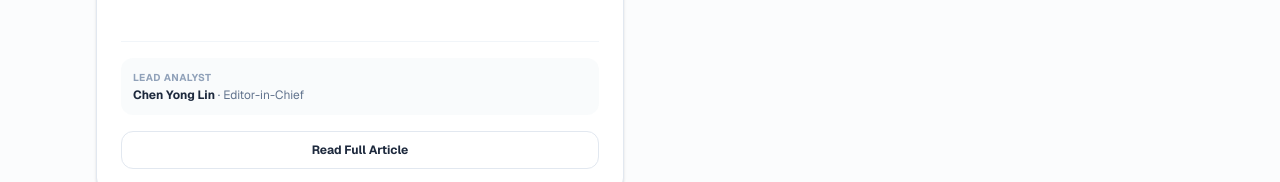
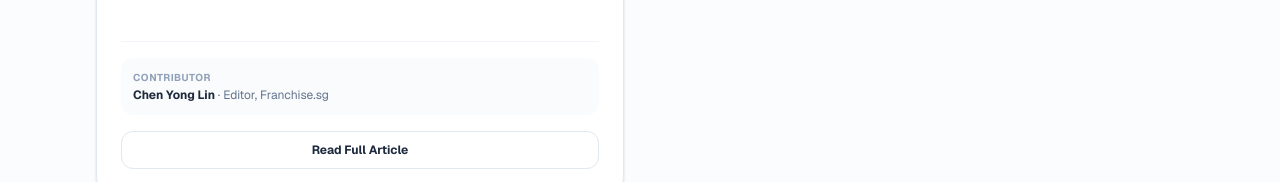
Before and after one commit to ft-synergist/franchise_sg, a Next.js app: page /insights in a window 1280 px wide. Shown: the part 718-900 px from the top of the page. Built offline with nearby package versions, Linux system fonts and the light colour scheme.

Commit message:
eeat: streamline contributor parameters to simple editor tracking models

```diff
--- a/app/insights/page.tsx
+++ b/app/insights/page.tsx
@@ -26,7 +26,7 @@ const articles = [
         excerpt: 'The promise of 30%+ passive ROI has collapsed under real criminal court charges in Singapore. Read our hard hitting article on real equipment setup fees, empty location tricks, and how to verify actual unit economics before you lose your capital.',
         category: 'Franchise Scam Alert',
         author: 'Chen Yong Lin',
-        role: 'Editor-in-Chief',
+        role: 'Editor',
         date: 'July 12, 2026'
     }
 ];
@@ -35,7 +35,7 @@ export default function InsightsHubPage() {
     return (
         <div className="min-h-screen bg-slate-50/60 text-slate-900 antialiased font-sans w-full text-left">
 
-            {/* Dynamic Header Block */}
+            {/* Header Block */}
             <header className="bg-gradient-to-r from-teal-900 via-slate-950 to-slate-950 text-white py-20 px-6 border-b border-slate-800">
                 <div className="max-w-6xl mx-auto px-4 sm:px-6 lg:px-8 text-left">
 
@@ -48,14 +48,13 @@ export default function InsightsHubPage() {
                         Franchise Insights
                     </h1>
 
-                    {/* Exact User-Optimized Intent Copy Block */}
                     <p className="text-slate-300 mt-4 text-base sm:text-lg max-w-3xl font-normal leading-relaxed">
                         Don&apos;t sign a franchise agreement blindly. We break down the real data and numbers investors care about: franchise trends and growth, initial setup fees, ongoing royalties, hidden operational costs, projected breakeven timelines, and transparent EBITDA margins across Singapore and Asia Region.
                     </p>
                 </div>
             </header>
 
-            {/* Main Listing Layout - Misleading Subheader Completely Stripped */}
+            {/* Main Listing Layout */}
             <main className="max-w-6xl mx-auto px-4 sm:px-6 lg:px-8 py-16">
 
                 {/* Dynamic Card Layout Grid */}
@@ -83,11 +82,12 @@ export default function InsightsHubPage() {
                                 </p>
                             </Link>
 
+                            {/* Clean, Grounded Contributor Box (Fluff Removed) */}
                             <div className="mt-4 border-t border-slate-100 pt-4 flex flex-col gap-2">
                                 <div className="bg-slate-50/80 p-3 rounded-xl flex flex-col">
-                                    <span className="text-[10px] font-bold text-slate-400 uppercase tracking-wider block">Lead Analyst</span>
+                                    <span className="text-[10px] font-bold text-slate-400 uppercase tracking-wider block">Contributor</span>
                                     <span className="font-bold text-slate-800 text-xs mt-0.5">
-                                        {article.author} <span className="font-normal text-slate-500">· {article.role}</span>
+                                        {article.author} <span className="font-normal text-slate-500">· {article.role}, Franchise.sg</span>
                                     </span>
                                 </div>
 
```
